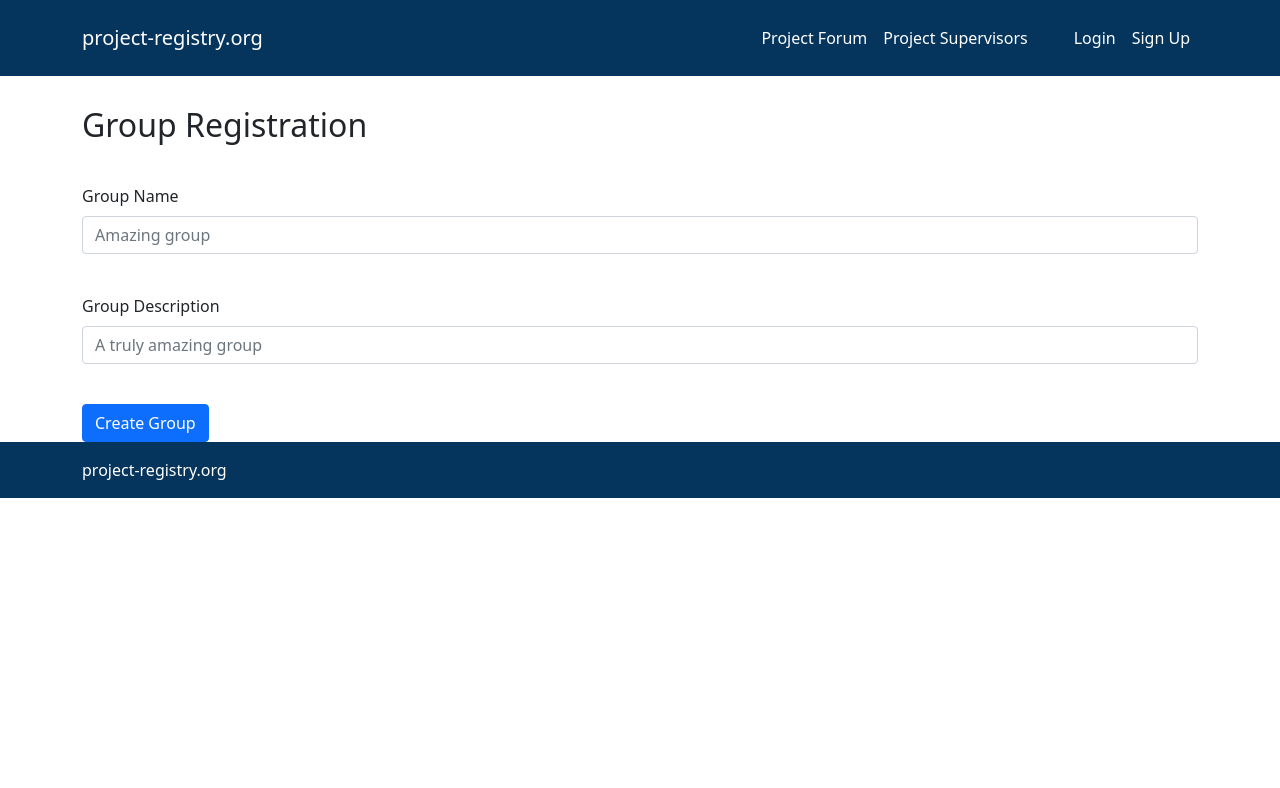
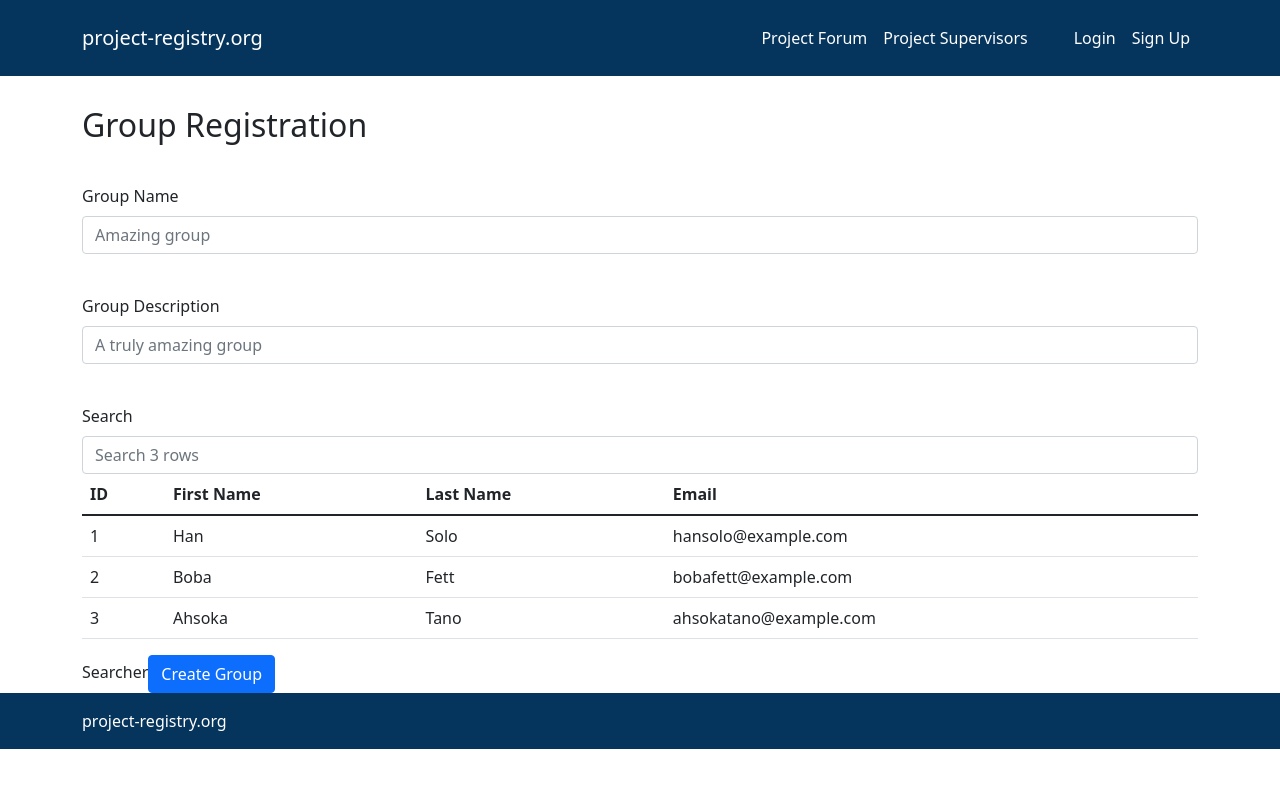
Before and after one commit to Appromode/front-end, a Next.js app: page /group-registration in a window 1280 px wide. Shown: the top 788 px of the page. Built offline with nearby package versions, Linux system fonts and the light colour scheme.

Commit message:
Added searcher component to group registration form

```diff
--- a/components/GroupRegistrationForm/index.tsx
+++ b/components/GroupRegistrationForm/index.tsx
@@ -9,6 +9,7 @@ import {
   Button,
   Alert,
 } from 'react-bootstrap';
+import Searcher from '../Searcher';
 import styles from './styles.module.scss';
 
 const GroupRegistrationForm: FC = () => (
@@ -46,6 +47,8 @@ const GroupRegistrationForm: FC = () => (
             <Field type="text" name="groupDescription" as={FormControl} placeholder="A truly amazing group" />
           </FormGroup>
 
+          <Searcher>Searcher</Searcher>
+
           <Button type="submit">Create Group</Button>
         </Form>
       )}
```
